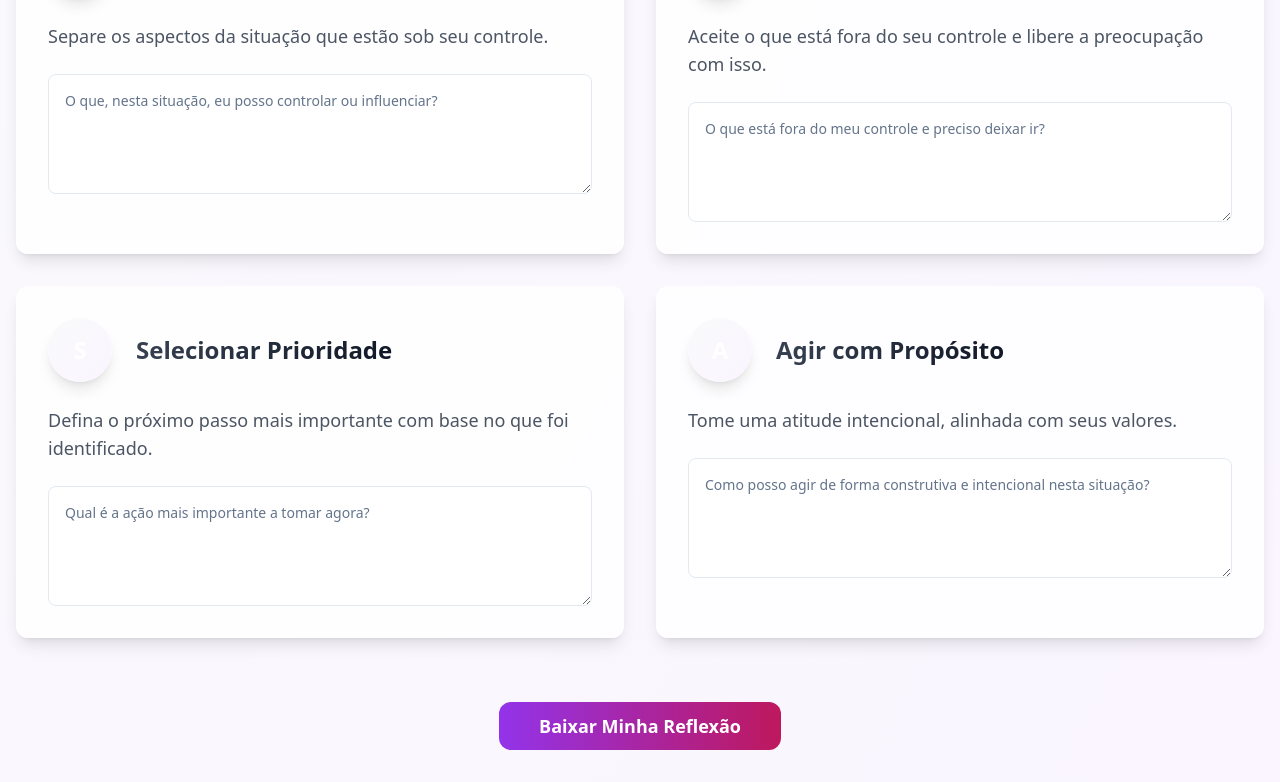
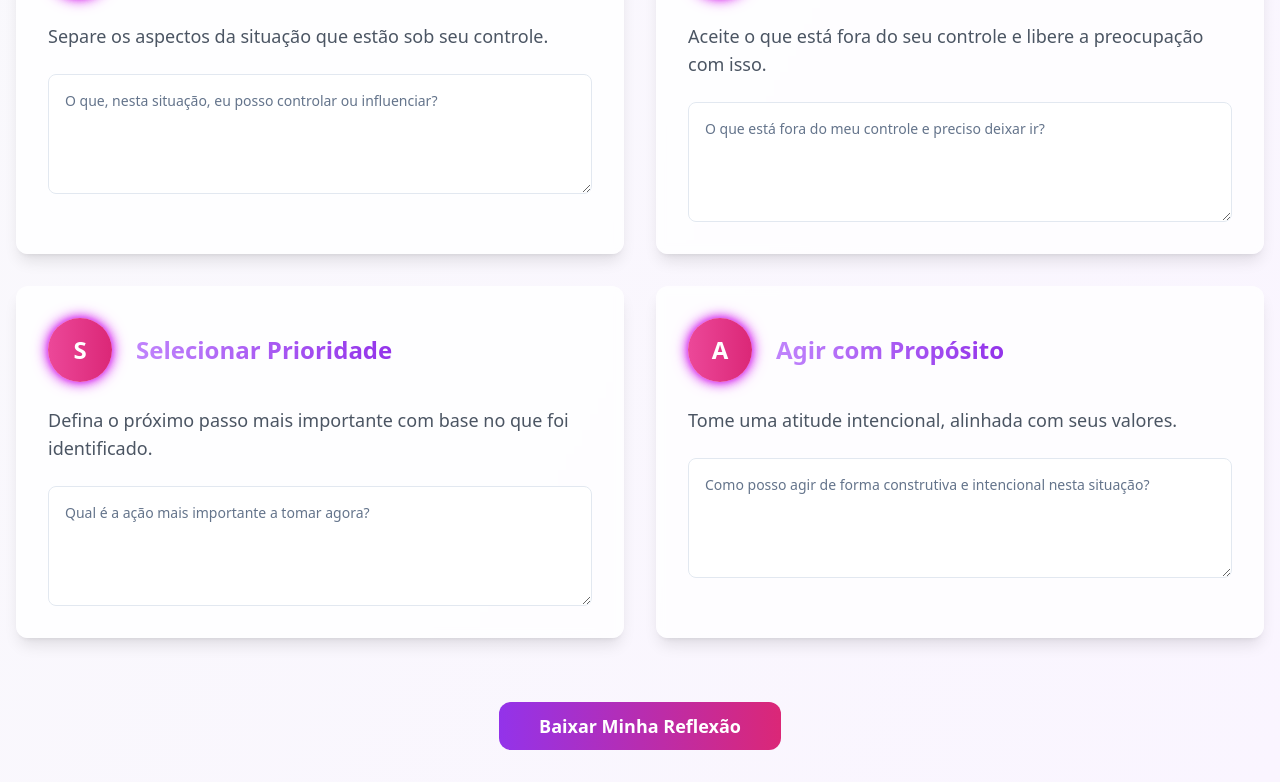
Before and after one commit to arinelson/processa-emocoes-36, a React (Vite) app: page / in a window 1280 px wide. Shown: the part 1544-2326 px from the top of the page. Built offline with nearby package versions, Linux system fonts and the light colour scheme.

Commit message:
Update step styling
Improve the styling of each step's initial letter and topic title, making them more visually appealing.  The initial letters will now have a bright pink color, and the topic titles will be a vibrant lilac.

```diff
--- a/src/pages/Index.tsx
+++ b/src/pages/Index.tsx
@@ -110,11 +110,11 @@ const Index = () => {
             >
               <div className="flex items-center gap-6 mb-6">
                 <span
-                  className={`w-16 h-16 flex items-center justify-center rounded-full text-white font-bold text-2xl bg-gradient-to-br from-${step.color}-500 to-${step.color}-600 shadow-lg transform transition-transform duration-300 hover:scale-110`}
+                  className="w-16 h-16 flex items-center justify-center rounded-full text-white font-bold text-2xl shadow-lg transform transition-transform duration-300 hover:scale-110 bg-gradient-to-r from-pink-500 to-pink-600 animate-glow"
                 >
                   {step.letter}
                 </span>
-                <h2 className="text-2xl font-semibold bg-clip-text text-transparent bg-gradient-to-r from-gray-700 to-gray-900">
+                <h2 className="text-2xl font-semibold text-transparent bg-clip-text bg-gradient-to-r from-purple-400 to-purple-600">
                   {step.title}
                 </h2>
               </div>
@@ -132,7 +132,7 @@ const Index = () => {
         <div className="text-center mt-16">
           <Button
             onClick={handleDownload}
-            className="bg-gradient-to-r from-purple-600 to-pink-600 text-white px-10 py-6 rounded-xl font-semibold text-lg transition-all duration-300 hover:shadow-lg hover:scale-105 hover:from-purple-700 to-pink-700"
+            className="bg-gradient-to-r from-purple-600 to-pink-600 text-white px-10 py-6 rounded-xl font-semibold text-lg transition-all duration-300 hover:shadow-lg hover:scale-105 hover:from-purple-700 hover:to-pink-700"
           >
             Baixar Minha Reflexão
           </Button>
@@ -150,6 +150,22 @@ const Index = () => {
             transform: translateY(0);
           }
         }
+
+        @keyframes glow {
+          0% {
+            box-shadow: 0 0 5px #D946EF, 0 0 10px #D946EF, 0 0 15px #D946EF;
+          }
+          50% {
+            box-shadow: 0 0 10px #D946EF, 0 0 20px #D946EF, 0 0 30px #D946EF;
+          }
+          100% {
+            box-shadow: 0 0 5px #D946EF, 0 0 10px #D946EF, 0 0 15px #D946EF;
+          }
+        }
+
+        .animate-glow {
+          animation: glow 2s ease-in-out infinite;
+        }
       `}</style>
     </div>
   );
```
